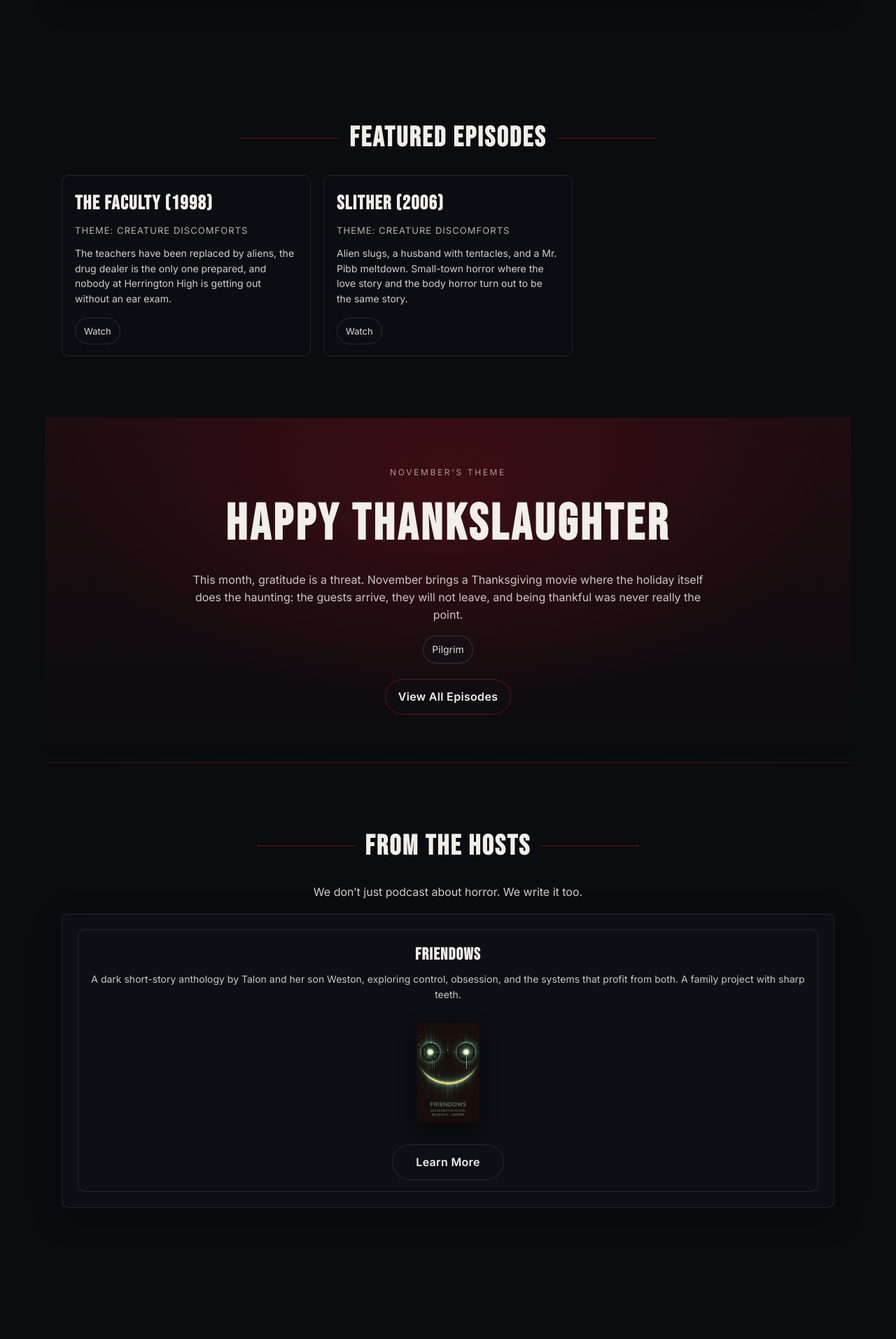
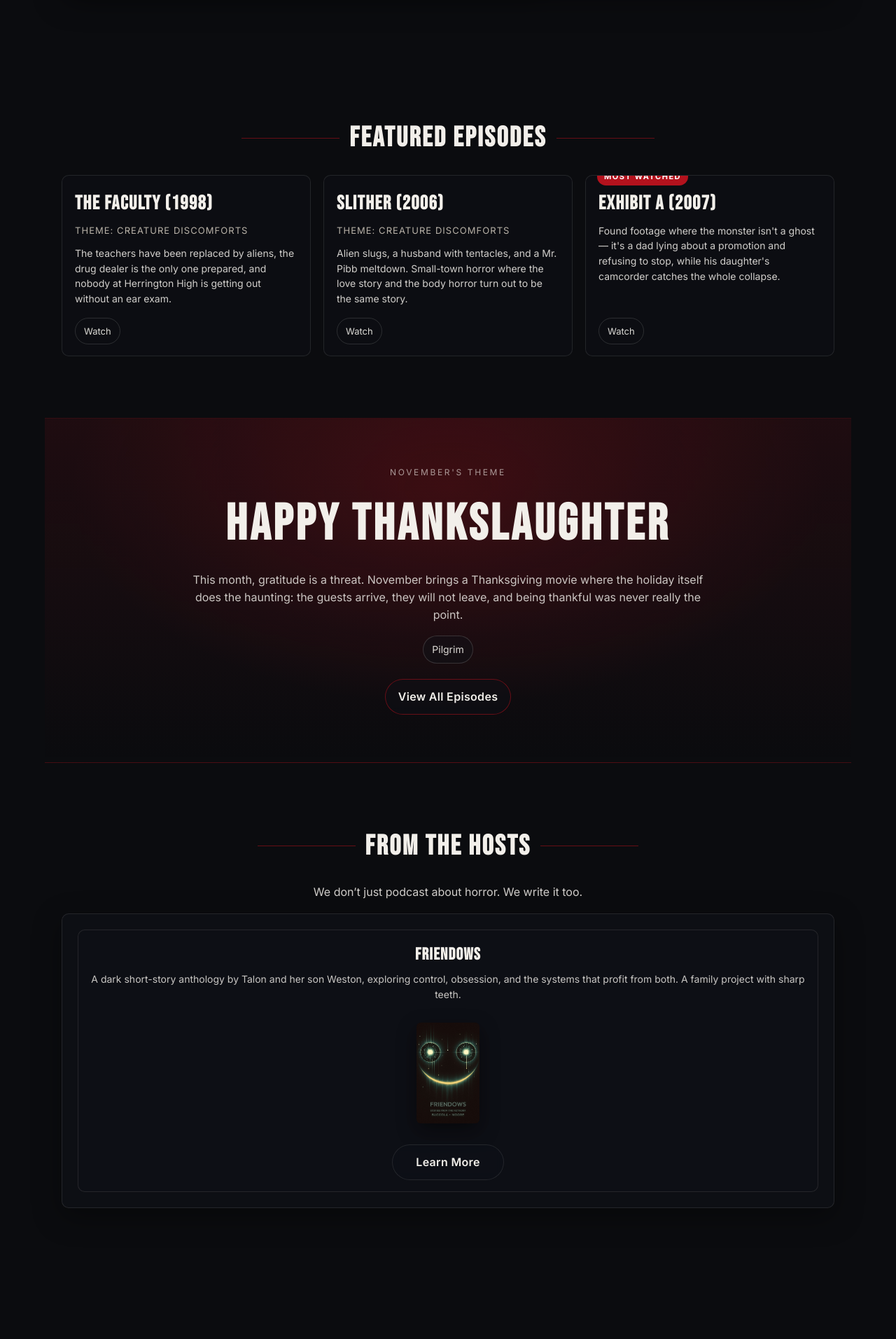
Before and after one commit to talonbuccola-cloud/two-cents-podcast, a Jekyll site: the page built from index.html, in a window 1280 px wide. Shown: the part 2009-3922 px from the top of the page at 70% size. Built offline with Jekyll 4.4.1, drawn with Linux system fonts in a browser that asks for light colours.

Commit message:
Featured episodes: add Exhibit A as Most Watched, center two-card rows

```diff
--- a/_data/homepage.yml
+++ b/_data/homepage.yml
@@ -17,6 +17,11 @@
     theme: "Creature Discomforts"
     youtube_url: "https://www.youtube.com/watch?v=Ez_tes5WX-4"
     description: "Alien slugs, a husband with tentacles, and a Mr. Pibb meltdown. Small-town horror where the love story and the body horror turn out to be the same story."
+  - title: "Exhibit A"
+    year: 2007
+    badge: "Most Watched"
+    youtube_url: "https://www.youtube.com/watch?v=6rdspi5BzQM"
+    description: "Found footage where the monster isn't a ghost — it's a dad lying about a promotion and refusing to stop, while his daughter's camcorder catches the whole collapse."
 
 current_theme:
   month: "November"
--- a/_layouts/default.html
+++ b/_layouts/default.html
@@ -305,6 +305,28 @@
       display:grid;
       grid-template-columns: repeat(3, 1fr);
       gap: 18px;
+    }
+
+    /* Two featured cards: center them instead of leaving a gap on the right. */
+    @media (min-width: 981px){
+      .cards:has(> :nth-child(2):last-child){
+        grid-template-columns: repeat(2, minmax(0, 400px));
+        justify-content: center;
+      }
+    }
+
+    .card-badge{
+      position:absolute;
+      top:-11px;
+      left:16px;
+      background: var(--red);
+      color:#fff;
+      font-size:11px;
+      font-weight:700;
+      letter-spacing:.14em;
+      text-transform:uppercase;
+      padding:4px 10px;
+      border-radius:999px;
     }
 
   .card{
--- a/index.html
+++ b/index.html
@@ -88,8 +88,9 @@
           <div class="cards">
           {% for episode in site.data.homepage.featured_episodes %}
           <article class="card">
+            {% if episode.badge %}<div class="card-badge">{{ episode.badge }}</div>{% endif %}
             <h3>{{ episode.title }} ({{ episode.year }})</h3>
-            <div class="meta">Theme: {{ episode.theme }}</div>
+            {% if episode.theme %}<div class="meta">Theme: {{ episode.theme }}</div>{% endif %}
             <p class="desc">{{ episode.description }}</p>
             <div class="cardlinks">
               <a
```
